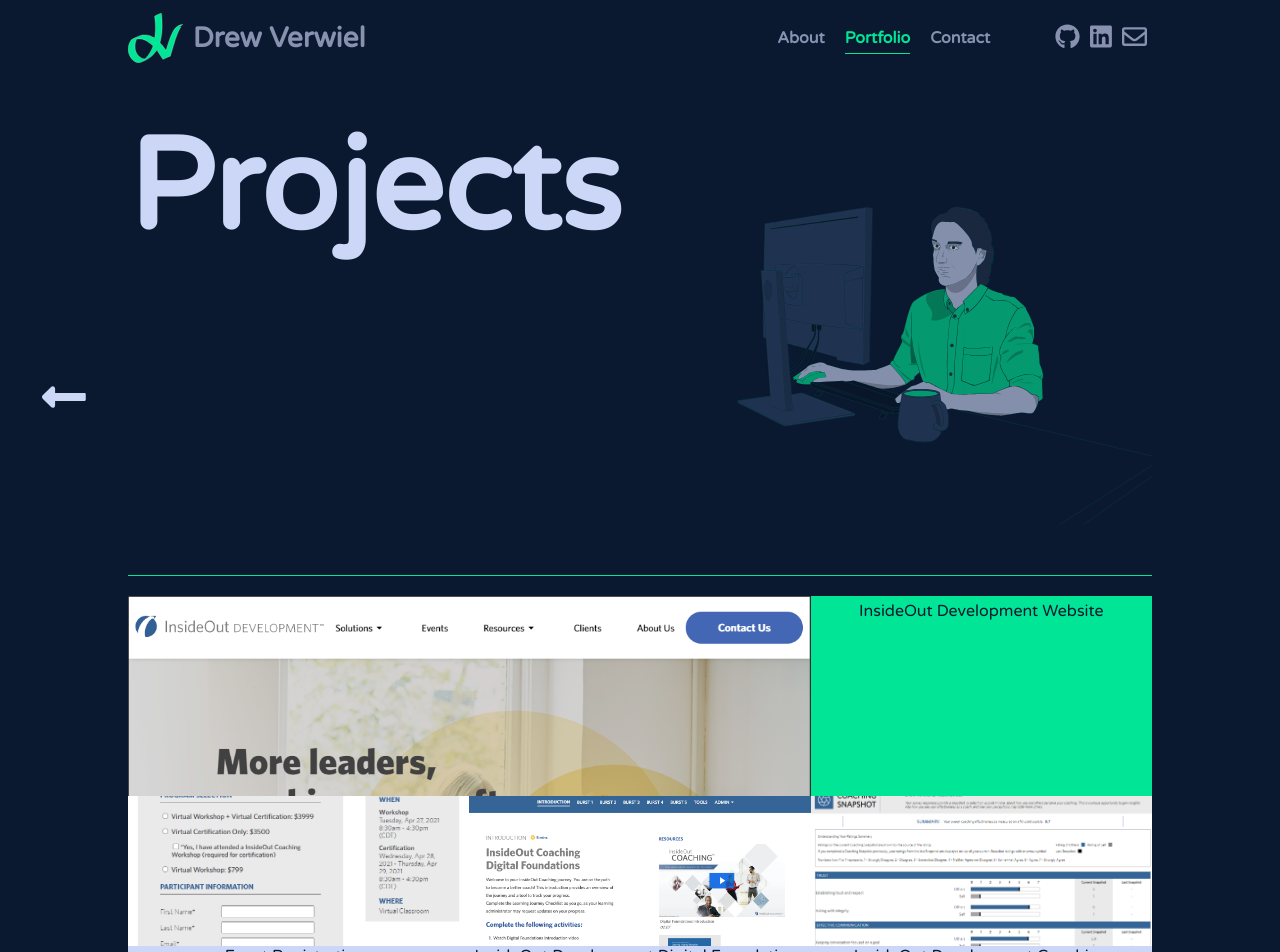
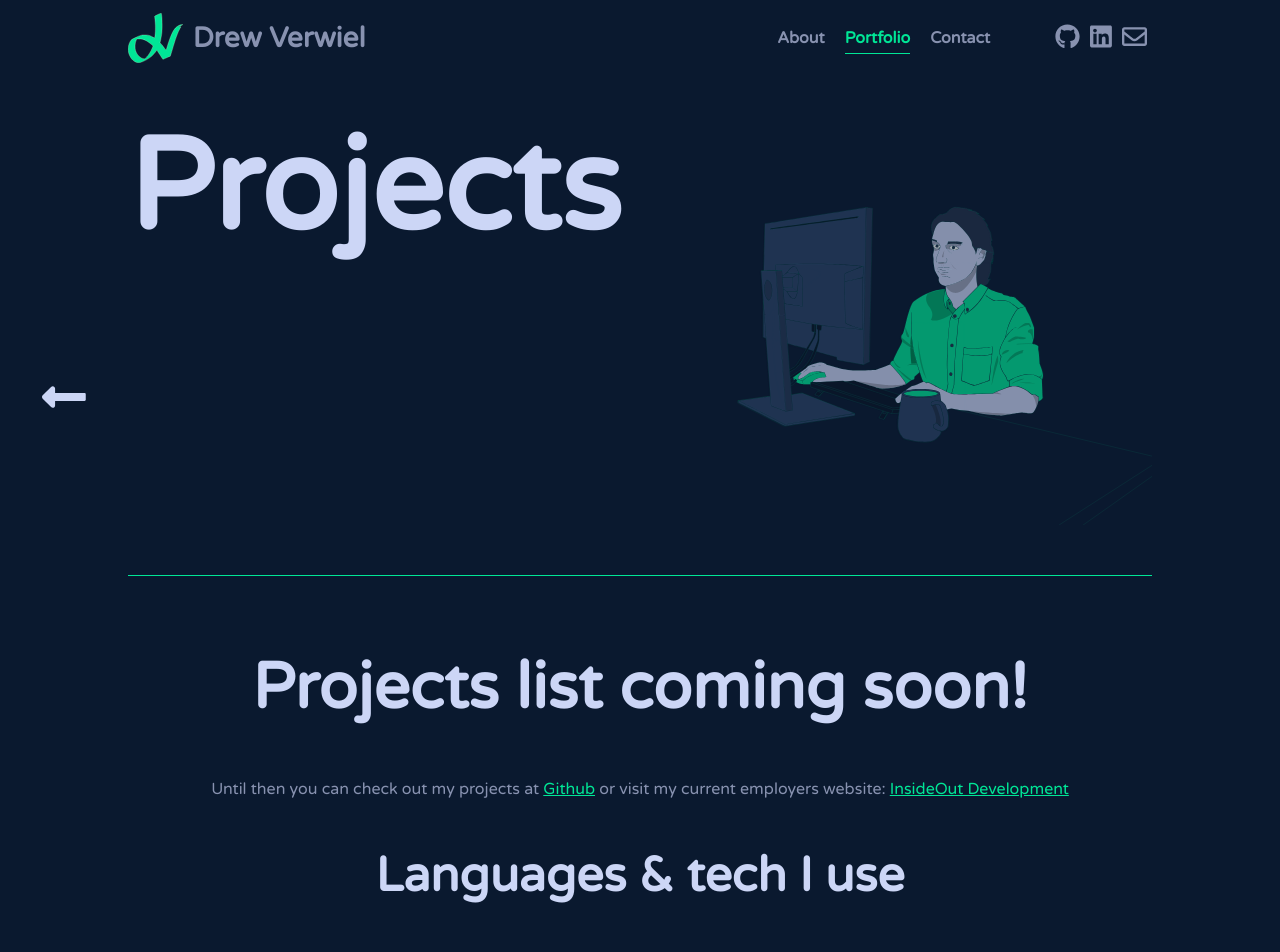
Before and after one commit to Verwiel/Portfolio, a React (Create React App) app in the folder client/: page /portfolio in a window 1280 px wide. Shown: the top 952 px of the page. Built offline with nearby package versions, Linux system fonts and the light colour scheme; grey boxes are pictures that could not be loaded.

Commit message:
updated portfolio with placeholder notification until I get the projects section built out

```diff
--- a/client/src/components/Technologies.js
+++ b/client/src/components/Technologies.js
@@ -8,7 +8,7 @@ const Technologies = () => {
 
 	return (
 		<div>
-			<h2>Languages & tech I use</h2>
+			<h3>Languages & tech I use</h3>
 			{technologiesMap}
 		</div>
 	)
--- a/client/src/pages/Home.js
+++ b/client/src/pages/Home.js
@@ -121,7 +121,7 @@ const Home = () => {
       >
         <article className='home-hero-content homepage-section' >
           <h1>D<span>rew </span>V<span>erwiel</span></h1>
-          <h3>Full Stack Developer</h3>
+          <h2>Full Stack Developer</h2>
         </article>
         <img className='home-background' src={HeadshotDrawing} />
       </header>
--- a/client/src/pages/Portfolio.js
+++ b/client/src/pages/Portfolio.js
@@ -1,6 +1,6 @@
 import React from 'react'
 import SideBack from '../components/SideBack'
-import ProjectList from '../components/ProjectsList'
+// import ProjectList from '../components/ProjectsList'
 import Technologies from '../components/Technologies'
 import ProjectsDrawing from '../assets/projects-drawing.svg'
 
@@ -17,7 +17,9 @@ const Portfolio = () => {
 
       <article className='portfolio-content'>
         <section>
-          <ProjectList />
+          {/* <ProjectList /> */}
+          <h2>Projects list coming soon!</h2>
+          <p>Until then you can check out my projects at <a href='https://github.com/Verwiel' className='hyper-link'>Github</a> or visit my current employers website: <a href='https://insideoutdev.com/' className='hyper-link'>InsideOut Development</a> </p>
         </section>
         <section>
           <Technologies />
--- a/client/src/styles/base/_typography.scss
+++ b/client/src/styles/base/_typography.scss
@@ -12,7 +12,7 @@ h2 {
 }
 
 h3 {
-  font-size: 4em;
+  font-size: 3em;
 }
 
 h4 {
@@ -56,7 +56,7 @@ h5 {
   }
 
   h3 {
-    font-size: 3em;
+    font-size: 2.5em;
   }
 
   h4 {
@@ -101,6 +101,6 @@ h5 {
   }
 
   h3 {
-    font-size: 2em;
+    font-size: 1.5em;
   }
 }
--- a/client/src/styles/pages/_home.scss
+++ b/client/src/styles/pages/_home.scss
@@ -15,7 +15,7 @@
           color: $font-bright;
         }
       }
-      h3 {
+      h2 {
         display: flex;
         color: $font;
         margin: 10px 0;
--- a/client/src/styles/pages/_portfolio.scss
+++ b/client/src/styles/pages/_portfolio.scss
@@ -21,6 +21,14 @@
             }
             img {
                 height: 50vh;
+            }
+        }
+        &-content {
+            h2, h3 {
+                color: $font-bright;
+            }
+            p {
+                color: $font;
             }
         }
     }
@@ -48,6 +56,14 @@
                 width: 50%;
             }
         }
+        &-content {
+            h2, h3 {
+                color: $font-bright;
+            }
+            p {
+                color: $font;
+            }
+        }
     }
 }
 
```
